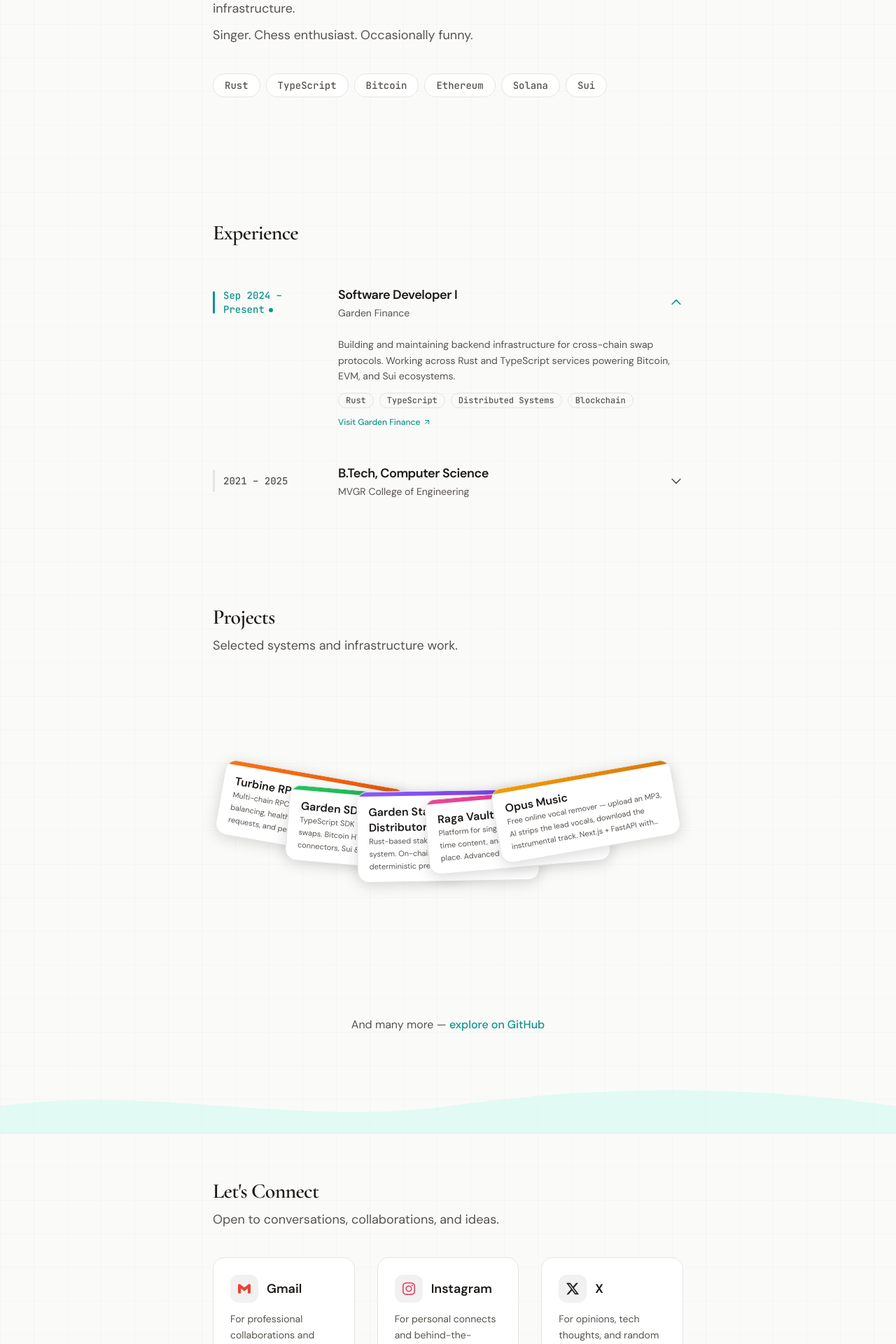
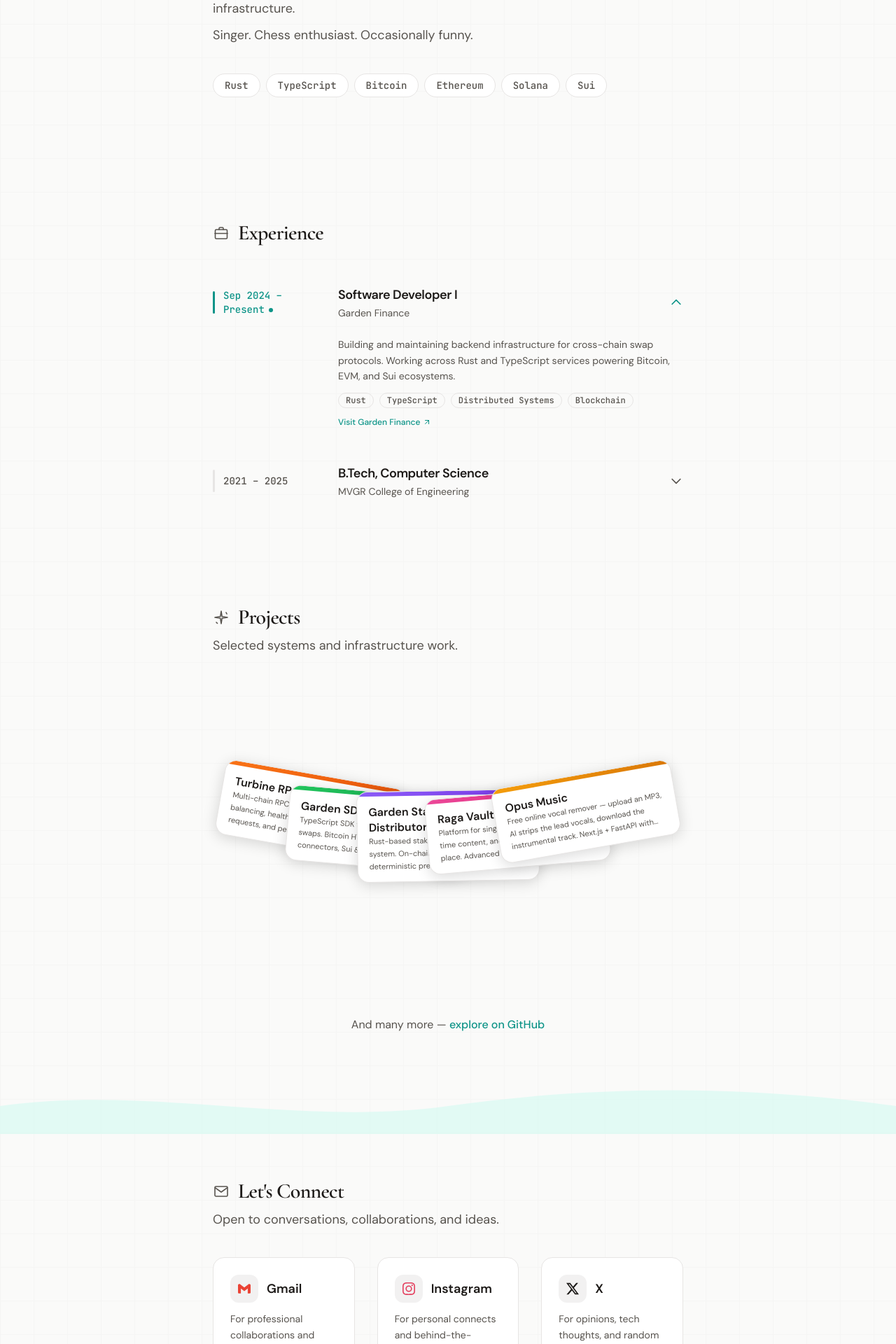
Before and after one commit to svssathvik7/portfolio, a React (Vite) app in the folder frontend/: page / in a window 1280 px wide. Shown: the part 542-2462 px from the top of the page at 70% size. Built offline with nearby package versions, Linux system fonts and the light colour scheme.

Commit message:
feat(sections): add briefcase/spark/envelope doodle icons beside section headings

```diff
--- a/frontend/src/components/Connect.tsx
+++ b/frontend/src/components/Connect.tsx
@@ -1,6 +1,7 @@
 import { useEffect, useRef, useState, type ReactNode } from 'react';
 import { SiGmail, SiInstagram, SiX, SiGithub } from 'react-icons/si';
 import { FaLinkedinIn } from 'react-icons/fa';
+import DoodleIcon from './decorations/DoodleIcon';
 
 interface ContactItem {
   id: string;
@@ -166,6 +167,11 @@ export default function Connect() {
       aria-labelledby='connect-heading'
     >
       <div className='mx-auto max-w-3xl px-6 sm:px-10 lg:px-12'>
+        <div className='flex items-center gap-3'>
+          <DoodleIcon
+            variant='envelope'
+            className='h-5 w-5 shrink-0 text-[var(--text-muted)] sm:h-6 sm:w-6'
+          />
           <h2
             id='connect-heading'
             className='font-serif text-2xl font-bold tracking-tight sm:text-3xl'
@@ -173,6 +179,7 @@ export default function Connect() {
           >
             Let&apos;s Connect
           </h2>
+        </div>
         <p
           className='mt-2 text-base sm:text-lg'
           style={{ color: 'var(--text-muted)' }}
--- a/frontend/src/components/Experience.tsx
+++ b/frontend/src/components/Experience.tsx
@@ -1,4 +1,5 @@
 import { useEffect, useRef, useState } from 'react';
+import DoodleIcon from './decorations/DoodleIcon';
 
 interface Entry {
   id: string;
@@ -181,6 +182,11 @@ export default function Experience() {
       aria-labelledby='experience-heading'
     >
       <div className='mx-auto max-w-3xl px-6 sm:px-10 lg:px-12'>
+        <div className='flex items-center gap-3'>
+          <DoodleIcon
+            variant='briefcase'
+            className='h-5 w-5 shrink-0 text-[var(--text-muted)] sm:h-6 sm:w-6'
+          />
           <h2
             id='experience-heading'
             className='font-serif text-2xl font-bold tracking-tight sm:text-3xl'
@@ -188,6 +194,7 @@ export default function Experience() {
           >
             Experience
           </h2>
+        </div>
 
         <div className='mt-8'>
           {ENTRIES.map((entry, i) => (
--- a/frontend/src/components/Projects.tsx
+++ b/frontend/src/components/Projects.tsx
@@ -1,5 +1,6 @@
 import { useState } from 'react';
 import BounceCards, { type BounceCard } from './BounceCards';
+import DoodleIcon from './decorations/DoodleIcon';
 
 const PROJECTS: BounceCard[] = [
   {
@@ -175,6 +176,11 @@ export default function Projects() {
       aria-labelledby='projects-heading'
     >
       <div className='mx-auto max-w-3xl px-6 sm:px-10 lg:px-12'>
+        <div className='flex items-center gap-3'>
+          <DoodleIcon
+            variant='spark'
+            className='h-5 w-5 shrink-0 text-[var(--text-muted)] sm:h-6 sm:w-6'
+          />
           <h2
             id='projects-heading'
             className='font-serif text-2xl font-bold tracking-tight sm:text-3xl'
@@ -182,6 +188,7 @@ export default function Projects() {
           >
             Projects
           </h2>
+        </div>
         <p
           className='mt-2 text-base sm:text-lg'
           style={{ color: 'var(--text-muted)' }}
```
Also changed, not shown: 1 other file (tests, documents, lock files or other folders). Lines whose indentation alone changed are shown as unchanged.
